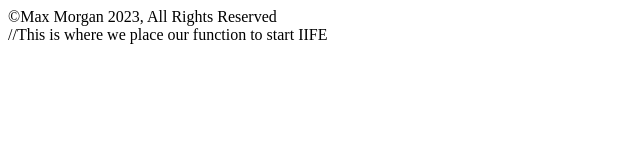
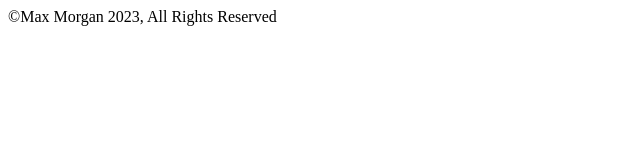
Before and after one commit to Moxeed5/AllyRenoldsPortfolio, a plain HTML site: page index.html in a window 1280 px wide. Shown: the whole page, without its empty margins (0-640 px from the left). Drawn offline with Linux system fonts and the light colour scheme.

Commit message:
removed other iefe comment

```diff
--- a/index.html
+++ b/index.html
@@ -42,6 +42,6 @@
     <main></main>
     <footer>&copy;Max Morgan 2023, All Rights Reserved</footer>
     <script src="js/app.js"></script>
-    <scritp>//This is where we place our function to start IIFE</scritp>
+    <scritp></scritp>
   </body>
 </html>
```
